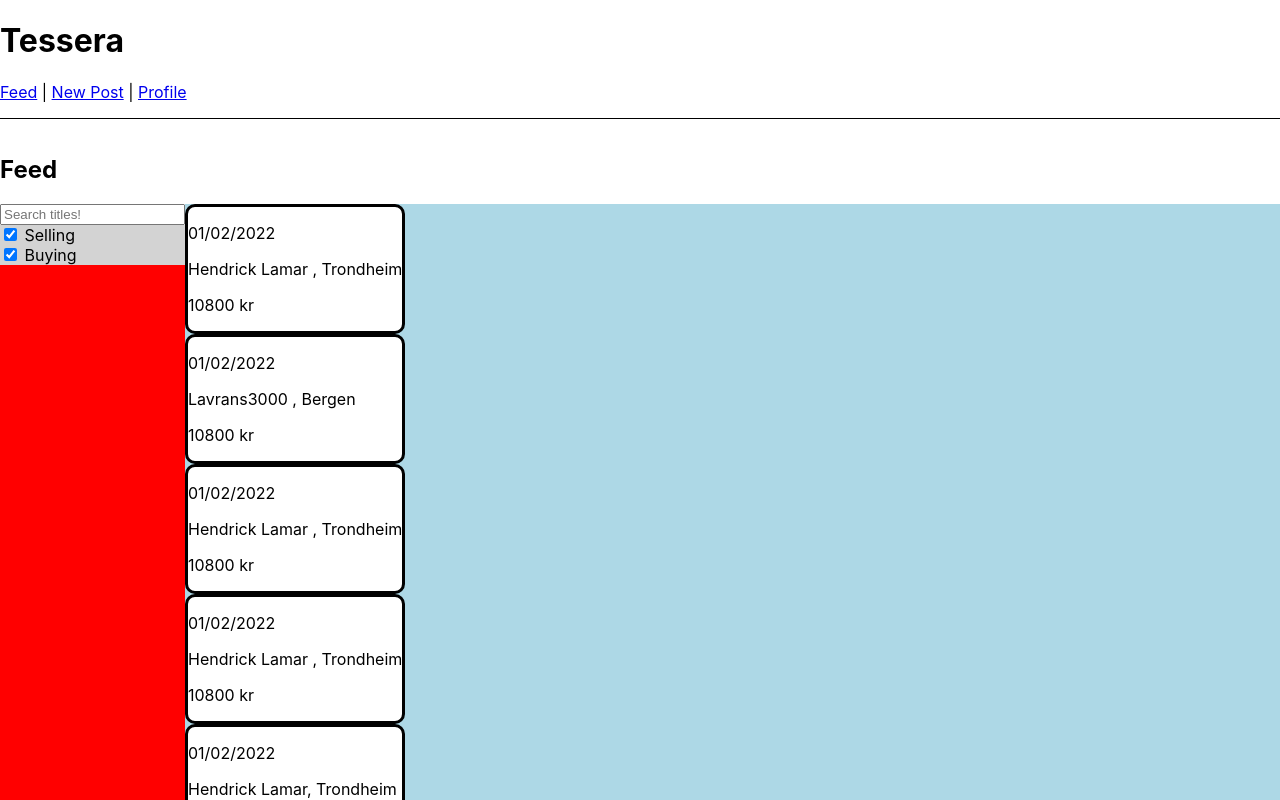
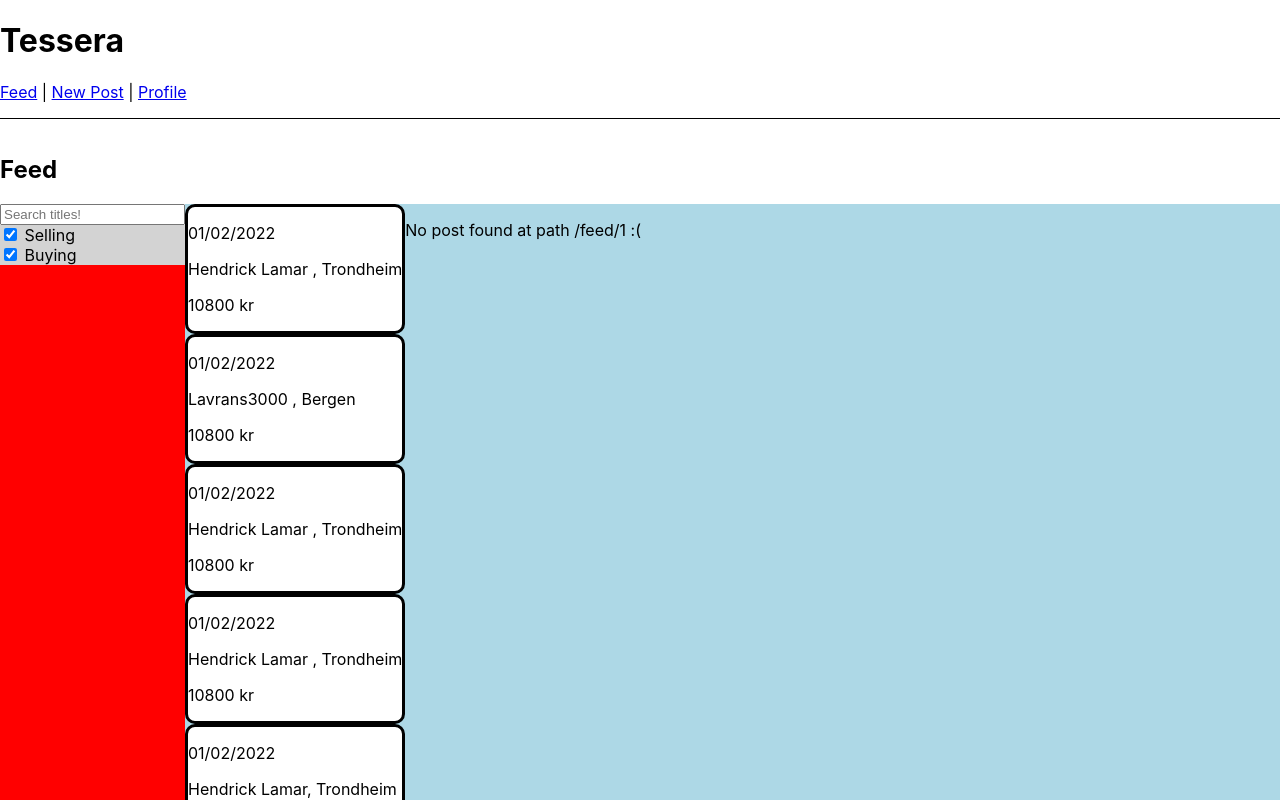
Before and after one commit to Alexanderbrandhaug/tesseraWebapp, a React (Create React App) app in the folder frontend/tessera-webapp/: page /feed/1 in a window 1280 px wide. Shown: the top 800 px of the page. Built offline with nearby package versions, Linux system fonts and the light colour scheme.

Commit message:
Legge til nested routing av innlegg-sider

```diff
--- a/frontend/tessera-webapp/src/Components/PostComponent.tsx
+++ b/frontend/tessera-webapp/src/Components/PostComponent.tsx
@@ -1,5 +1,5 @@
 import React from "react";
-import { Link } from "react-router-dom";
+import { Link, useLocation } from "react-router-dom";
 import { Post } from "../DataTypes/Post";
 import { useNavigate } from "react-router-dom";
 
@@ -9,10 +9,11 @@ interface PostProps {
 }
 
 export default function PostComponent(props: PostProps){
+  const navigate = useNavigate();
+  const location = useLocation();
 
-  let navigate = useNavigate();
   function redirect() {
-      navigate("post/" + props.post.id)
+      navigate("/feed/" + props.post.id)
   }
 
   return (
--- a/frontend/tessera-webapp/src/Pages/feed.tsx
+++ b/frontend/tessera-webapp/src/Pages/feed.tsx
@@ -1,5 +1,5 @@
 import React from "react";
-import { Link, Route, Routes } from "react-router-dom";
+import { Link, Outlet, Route, Routes } from "react-router-dom";
 import PostComponent from "../Components/PostComponent";
 import Post from "../Components/PostComponent";
 import { getPosts } from "../Utility/data";
@@ -23,10 +23,7 @@ export default function FeedPage() {
           ))}
         </div>
         <div className="column-3">
-          <Routes>
-            <Route path="post" element={<div>No post selected</div>} />
-            <Route path="post/:id" element={<PostPage  />} />
-          </Routes>
+          <Outlet />
         </div>
       </div>
     </main>
--- a/frontend/tessera-webapp/src/Pages/postpage.tsx
+++ b/frontend/tessera-webapp/src/Pages/postpage.tsx
@@ -1,15 +1,40 @@
-import React from "react";
+import React, { useEffect, useState } from "react";
+import { useLocation, useParams } from "react-router-dom";
 import { Post } from "../DataTypes/Post";
+import { getPosts } from "../Utility/data";
 
-interface PostPageProps {
-  /*post: Post*/
-}
+export default function PostPage() {
+  const location = useLocation();
+  const [post, setPost] = useState<Post | null>(null);
 
-export default function PostPage(props: PostPageProps) {
+  useEffect(() => {
+    const pathArr = location.pathname.split('/');
+
+    if(pathArr.length > 2){
+      const postID = location.pathname.split('/')[2];
+
+      let id: number = +postID
+      let thisPost = getPosts().find((p) => p.id === id )
+
+      if(thisPost){
+        setPost(thisPost)
+      }
+    }
+  }, [location.pathname])
 
   return (
     <main style={{ padding: "1rem 0" }}>
-      <h2>[Post Title]</h2>
+      {
+      post !== null ?
+
+      <div>
+        VI FANT EN POST!
+      </div>
+      :
+      <div>
+        No post found at path {location.pathname} :(
+      </div>
+      }
     </main>
   );
 }
--- a/frontend/tessera-webapp/src/index.tsx
+++ b/frontend/tessera-webapp/src/index.tsx
@@ -4,9 +4,6 @@ import './index.css';
 import App from './App';
 import reportWebVitals from './reportWebVitals';
 import { BrowserRouter, Routes, Route } from 'react-router-dom';
-import Profile from './Pages/profile';
-import Feed from './Pages/feed';
-import UnknownURL from './Pages/unknownurl';
 import NewPostPage from './Pages/newpost';
 import UnknownURLPage from './Pages/unknownurl';
 import ProfilePage from './Pages/profile';
@@ -18,7 +15,9 @@ ReactDOM.render(
     <BrowserRouter>
       <Routes>
         <Route path="/" element={<App />}>
-          <Route path="feed/*" element={<FeedPage />} />
+          <Route path="feed" element={<FeedPage />}>
+            <Route path=":id" element={<PostPage />} />
+          </Route>
           <Route path="profile" element={<ProfilePage />} />
           <Route path="newpost" element={<NewPostPage />} />
           <Route path="*" element={<UnknownURLPage />} />
```
